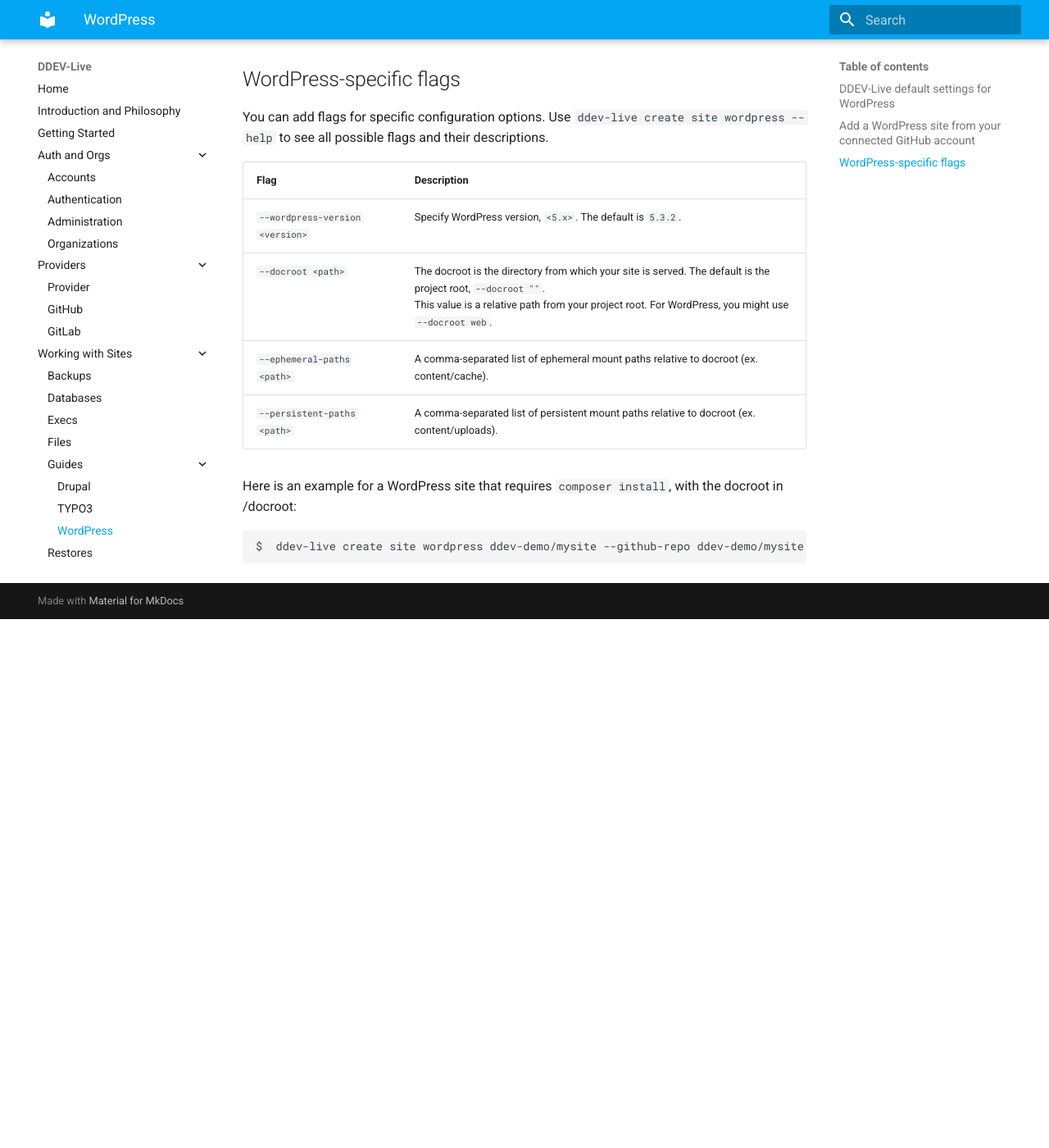
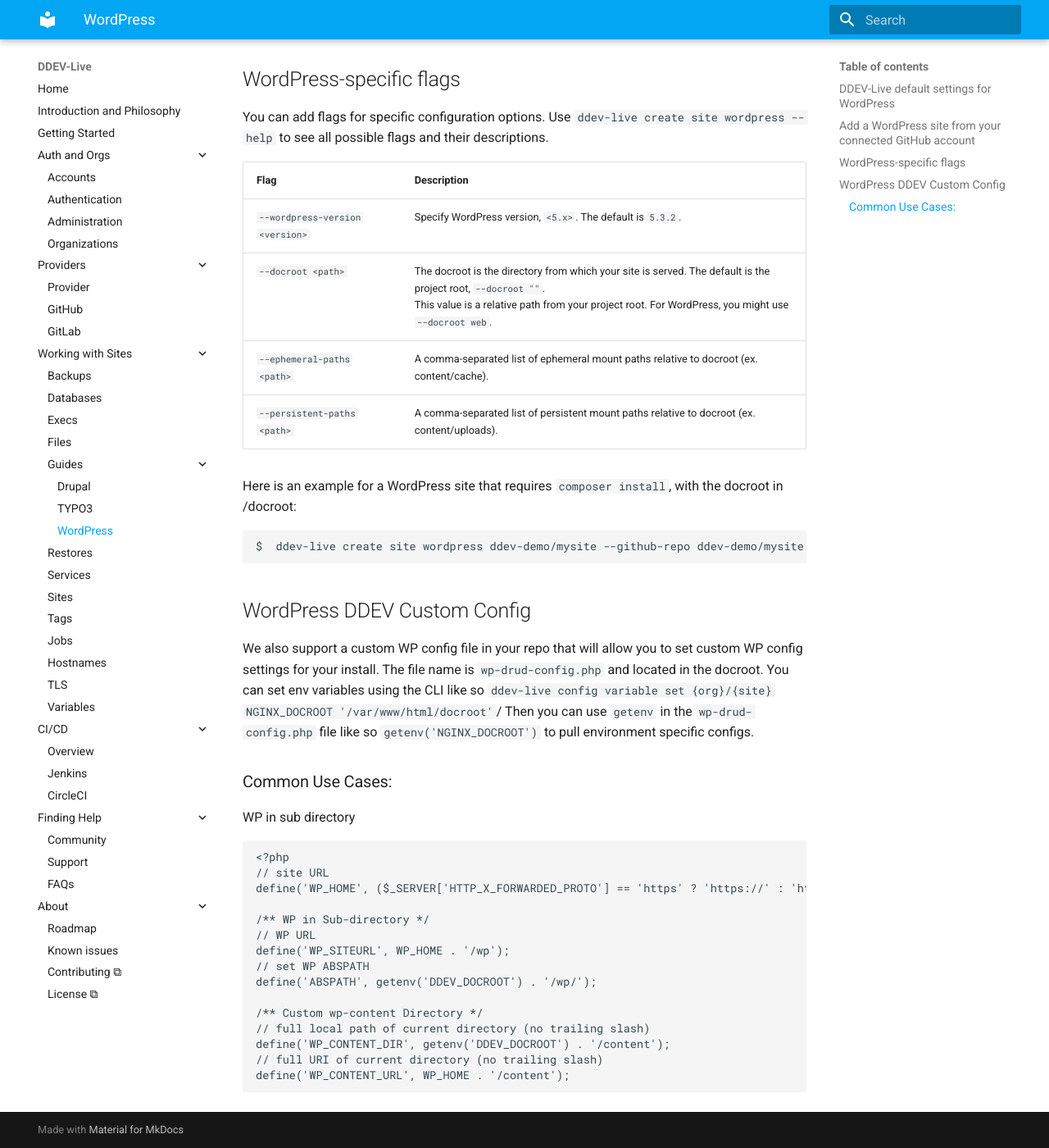
Before and after one commit to fru-io/docs-live, an MkDocs documentation site: the page built from docs/wordpress-guide.md, in a window 1280 px wide and 1400 px high, scrolled down 742 px. Shown: the whole window at 82% size. Built offline with MkDocs 1.6.1 and Material for MkDocs 9.7.7, drawn with Linux system fonts in a browser that asks for light colours; before the commit the page ends 1497 px from its top, so only the background shows below that.

Commit message:
Document custom config support for WP

````diff
--- a/docs/wordpress-guide.md
+++ b/docs/wordpress-guide.md
@@ -32,3 +32,28 @@ Here is an example for a WordPress site that requires `composer install`, with t
 ```
 $  ddev-live create site wordpress ddev-demo/mysite --github-repo ddev-demo/mysite --docroot docroot --run-composer-install
 ```
+
+## WordPress DDEV Custom Config
+We also support a custom WP config file in your repo that will allow you to set custom WP config settings for your install. The file name is `wp-drud-config.php` and located in the docroot. You can set env variables using the CLI like so `ddev-live config variable set {org}/{site} NGINX_DOCROOT '/var/www/html/docroot'`/ Then you can use `getenv` in the `wp-drud-config.php` file like so `getenv('NGINX_DOCROOT')` to pull environment specific configs.
+
+### Common Use Cases:
+
+WP in sub directory
+
+```
+<?php
+// site URL
+define('WP_HOME', ($_SERVER['HTTP_X_FORWARDED_PROTO'] == 'https' ? 'https://' : 'http://') . $_SERVER['HTTP_HOST']);
+
+/** WP in Sub-directory */
+// WP URL
+define('WP_SITEURL', WP_HOME . '/wp');
+// set WP ABSPATH
+define('ABSPATH', getenv('DDEV_DOCROOT') . '/wp/');
+
+/** Custom wp-content Directory */
+// full local path of current directory (no trailing slash)
+define('WP_CONTENT_DIR', getenv('DDEV_DOCROOT') . '/content');
+// full URI of current directory (no trailing slash)
+define('WP_CONTENT_URL', WP_HOME . '/content');
+```
````
